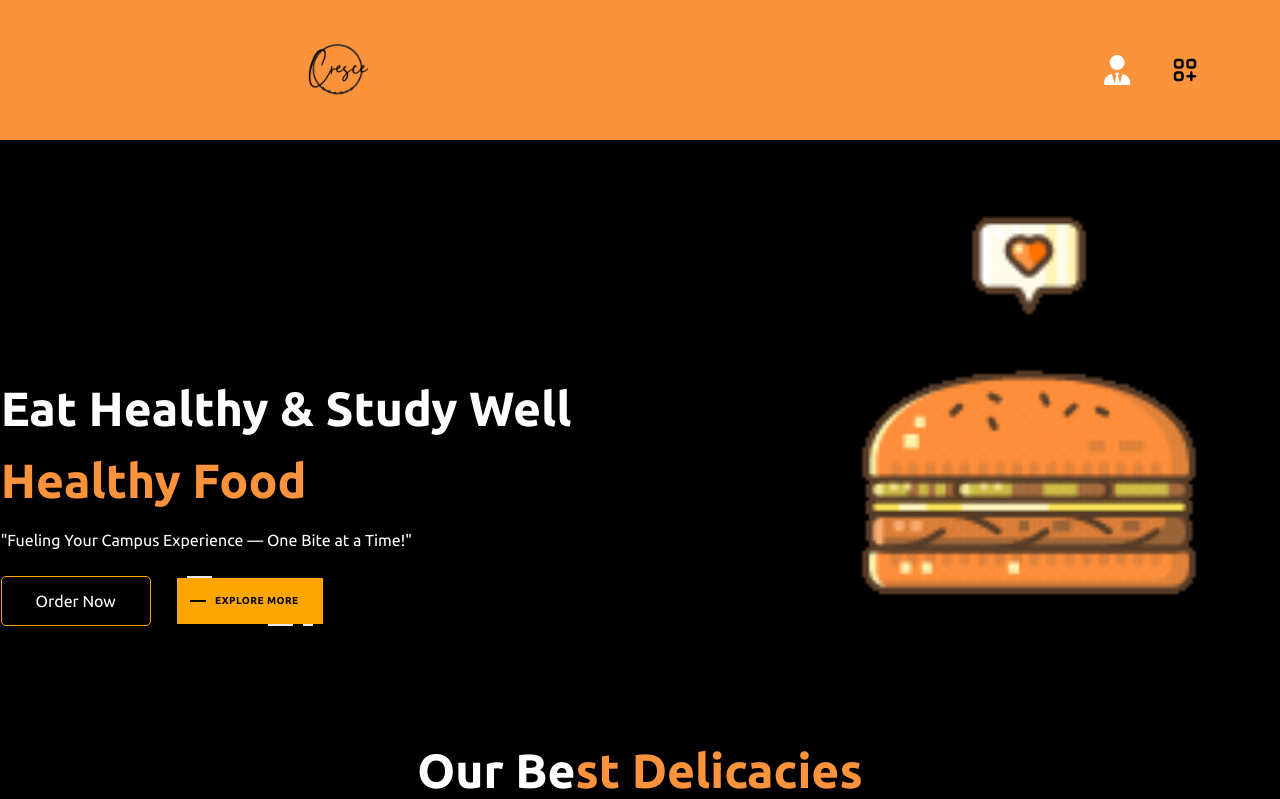
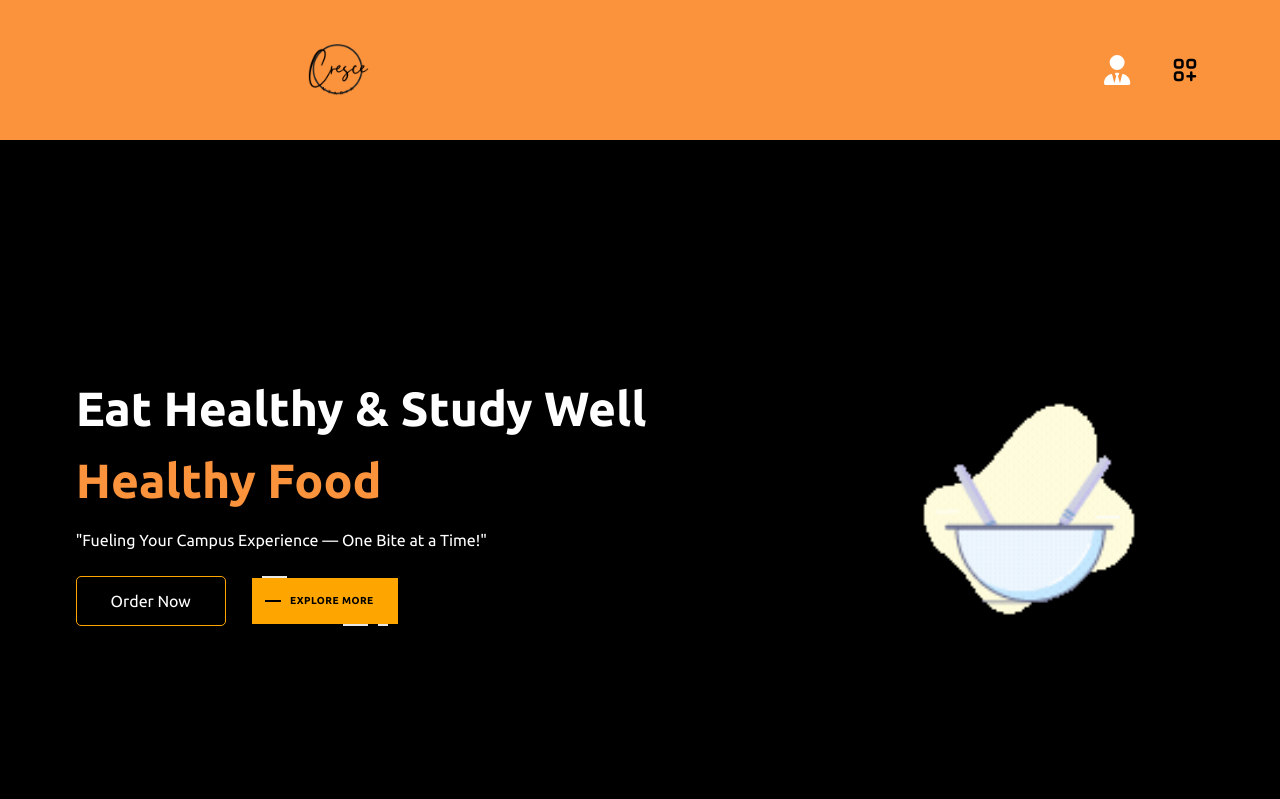
Before and after one commit to Saif1791/Crescentaria, a React (Vite) app in the folder client/: page / in a window 1280 px wide. Shown: the top 799 px of the page. Built offline with nearby package versions, Linux system fonts and the light colour scheme; no server answers; what @cashfreepayments/cashfree-js would draw is missing.

Commit message:
Fixed the footer for phones

```diff
--- a/client/src/components/Footer.jsx
+++ b/client/src/components/Footer.jsx
@@ -103,7 +103,7 @@ const Footer = () => {
             Subscribe to Our Newsletter
           </h3>
           <form onSubmit={handleSubscribe}>
-            <div className="flex items-center space-x-2">
+            <div className="flex flex-col items-center space-x-2 space-y-8 lg:flex-row lg:space-y-0">
               <input
                 type="email"
                 placeholder="Your Email"
@@ -125,7 +125,8 @@ const Footer = () => {
 
       {/* Copyright Information */}
       <div className="mt-8 text-center text-white-400">
-        &copy; {new Date().getFullYear()} Crescentaria. All rights reserved.
+        &copy; {new Date().getFullYear()} Crescentaria. <br />
+        All rights reserved.
       </div>
     </footer>
   );
--- a/client/src/pages/Home.jsx
+++ b/client/src/pages/Home.jsx
@@ -1,18 +1,21 @@
 import Mainbutton from "../components/Mainbutton.jsx";
 import Secondarybutton from "../components/Secondarybutton.jsx";
 import burger from "../assets/burger.gif";
+import cooking from "../assets/cooking.gif";
 import { useEffect, useState } from "react";
 import ListingItem from "../components/ListingItem.jsx";
 import { Link } from "react-router-dom";
 
 const Home = () => {
   const [fooditems, setFoodItems] = useState([]);
+  // const [loading, setLoading] = useState(true);
 
   useEffect(() => {
     const fetchFood = async () => {
       const data = await fetch("/server/getFood");
       const res = await data.json();
       setFoodItems(res);
+      // setLoading(false);
     };
 
     fetchFood();
@@ -20,6 +23,10 @@ const Home = () => {
 
   return (
     <main className="text-center lg:text-left">
+      {/* <div className="flex flex-row justify-center items-center align-middle w-[300px] h-[300px] z-50">
+            <iframe src="https://lottie.host/embed/0bb0a6bf-5b4e-4640-b933-42b95acf2b44/bpBahTfpYb.json"></iframe>
+          </div> */}
+
       <div className="flex flex-row justify-center align-middle w-screen mt-60 lg:mt-96 text-center lg:text-left">
         <div className="flex flex-col gap-y-6">
           <h1 className="text-5xl font-semibold">Eat Healthy & Study Well</h1>
@@ -33,11 +40,13 @@ const Home = () => {
             <Link to="/order">
               <Mainbutton />
             </Link>
-            <Secondarybutton />
+            <Link to="/about">
+              <Secondarybutton />
+            </Link>
           </div>
         </div>
-        <div className="mt-[-250px] ml-52 hidden lg:block">
-          <img src={burger} alt="burger" width={500} />
+        <div className="mt-[-50px] ml-52 hidden lg:block">
+          <img src={cooking} alt="burger" width={350} />
         </div>
       </div>
       <div className="flex flex-col justify-center mt-28">
```
Also changed, not shown: client/src/assets/cooking.gif (added).
